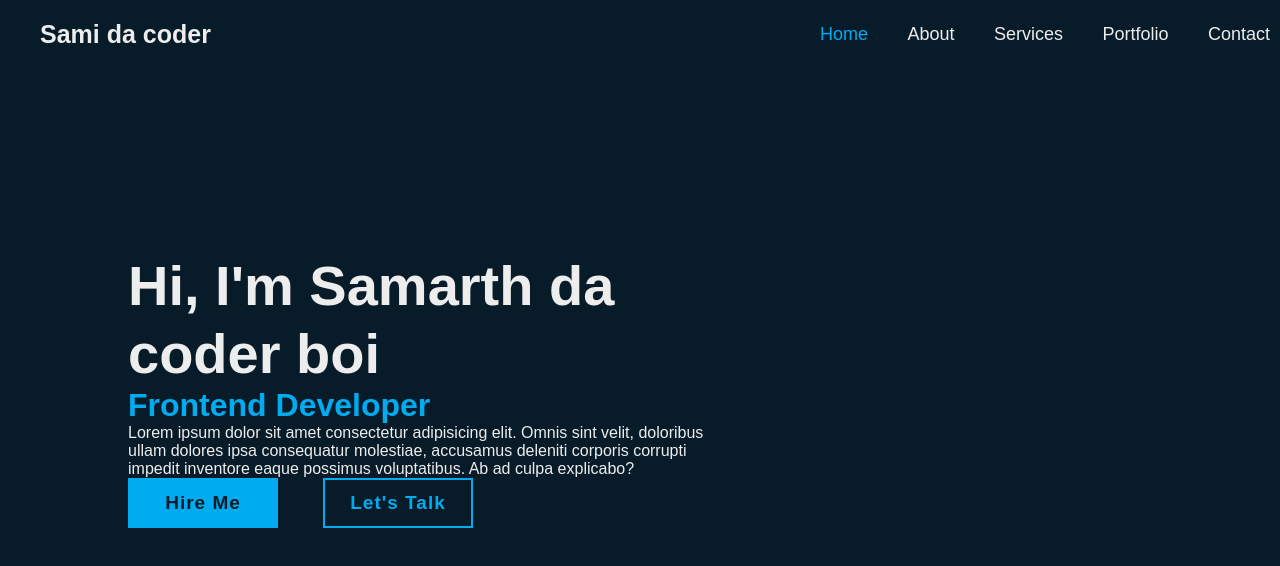
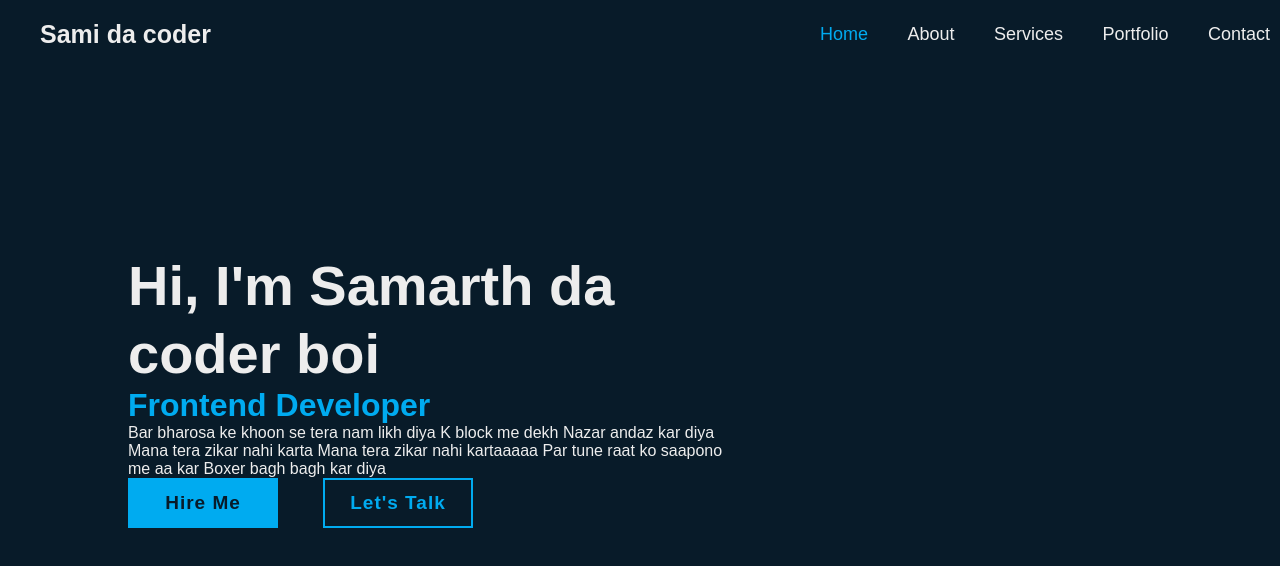
Before and after one commit to not-samarth/resume1, a plain HTML site: page index.html in a window 1280 px wide. Drawn offline with Linux system fonts and the light colour scheme.

Commit message:
Update index.html

```diff
--- a/index.html
+++ b/index.html
@@ -23,7 +23,17 @@
             <div class="home-content">
                 <h1>Hi, I'm Samarth da coder boi</h1>
                 <h3>Frontend Developer</h3>
-                <p>Lorem ipsum dolor sit amet consectetur adipisicing elit. Omnis sint velit, doloribus ullam dolores ipsa consequatur molestiae, accusamus deleniti corporis corrupti impedit inventore eaque possimus voluptatibus. Ab ad culpa explicabo?</p>
+                <p>Bar bharosa ke khoon se tera nam likh diya
+
+K block me dekh Nazar andaz kar diya
+
+Mana tera zikar nahi karta
+
+Mana tera zikar nahi kartaaaaa
+
+Par tune raat ko saapono me aa kar
+
+Boxer bagh bagh kar diya</p>
                 <div class="btn-box">
                     <a href="#">Hire Me</a>
                     <a href="#">Let's Talk</a>
```
